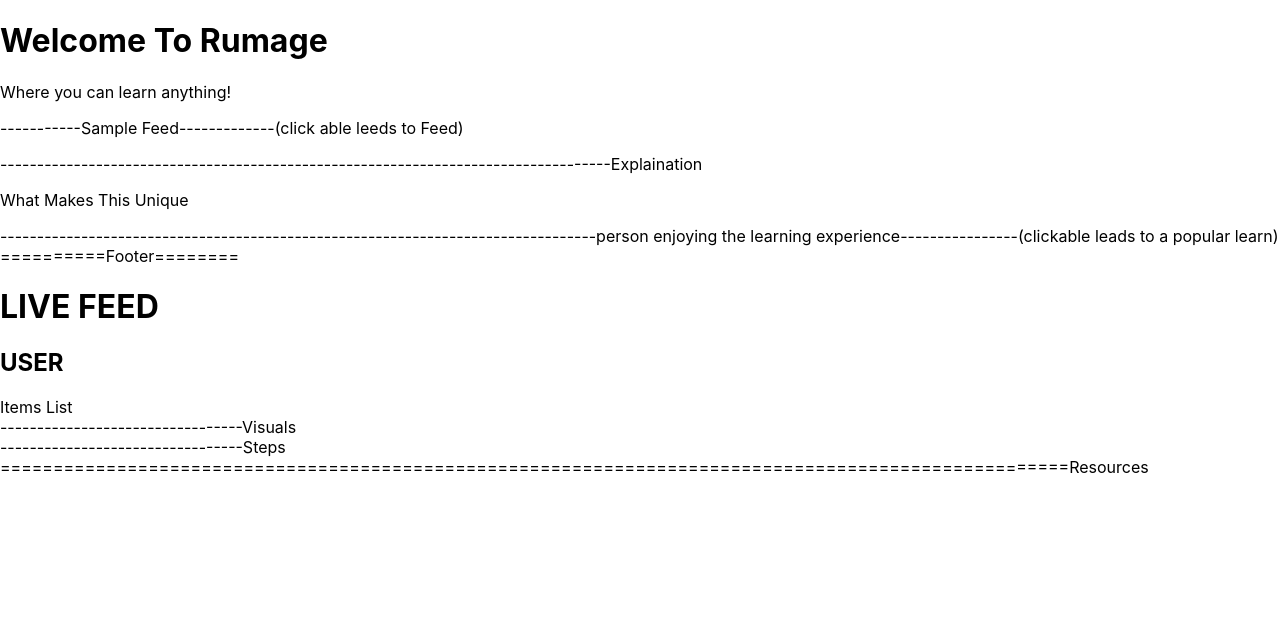
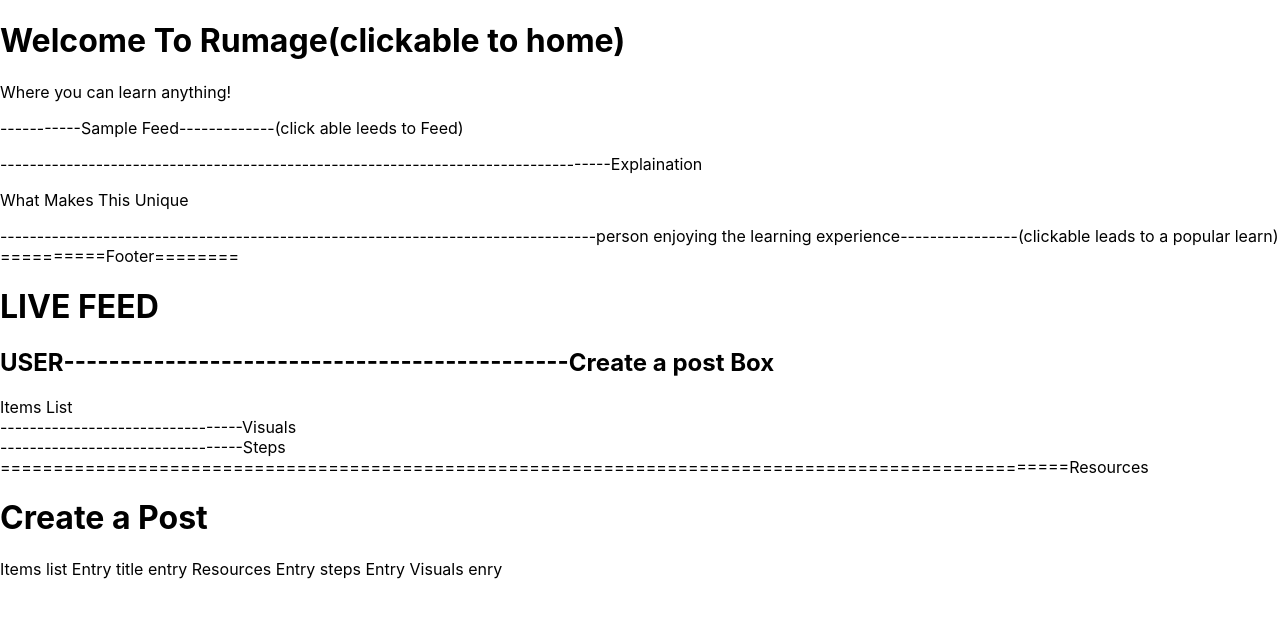
Before and after one commit to rob1694/instructional_media_frontend, a React (Create React App) app: page / in a window 1280 px wide. Shown: the top 618 px of the page. Built offline with nearby package versions, Linux system fonts and the light colour scheme.

Commit message:
Added layout ideas with component structure

```diff
--- a/src/App.js
+++ b/src/App.js
@@ -2,12 +2,16 @@ import './App.css';
 // import { BrowserRouter as Router, Switch, Route, Redirect } from "react-router-dom";
 import HomePage from './components/HomePage';
 import FeedPage from './components/FeedPage';
+import CreatePost from './components/CreatePost';
 
 function App() {
   return (
     <div>
+      <h1>Welcome To Rumage(clickable to home)</h1>
+      <p>Where you can learn anything!</p>
       <HomePage/>
       <FeedPage/>
+      <CreatePost/>
     </div>
   );
 }
--- /dev/null
+++ b/src/components/CreatePost.js
@@ -0,0 +1,20 @@
+import React from 'react'
+
+function CreatePost() {
+    return (
+        <div>
+
+            <h1>Create a Post</h1>
+
+            <div>
+                 Items list Entry
+                 title entry
+                  Resources Entry
+                  steps Entry
+                  Visuals enry
+            </div>
+        </div>
+    )
+}
+
+export default CreatePost;
--- a/src/components/FeedPage.js
+++ b/src/components/FeedPage.js
@@ -5,7 +5,7 @@ function FeedPage() {
         <div>
             <h1>LIVE FEED</h1>
             <div>
-                <h2>USER</h2>
+                <h2>USER---------------------------------------------Create a post Box</h2>
                 <div>Items List</div>
                 <div>---------------------------------Visuals</div>
                 <div>---------------------------------Steps</div>
--- a/src/components/HomePage.js
+++ b/src/components/HomePage.js
@@ -3,8 +3,6 @@ import React from 'react'
 function HomePage() {
     return (
         <div>
-            <h1>Welcome To Rumage</h1>
-            <p>Where you can learn anything!</p>
 
             <div>-----------Sample Feed-------------(click able leeds to Feed)</div>
 
```
Also changed, not shown: src/components/ItemsList.js (added), src/components/ResourcesDisplay.js (added), src/components/StepsDisplay.js (added), src/components/VisualsContainer.js (added).
